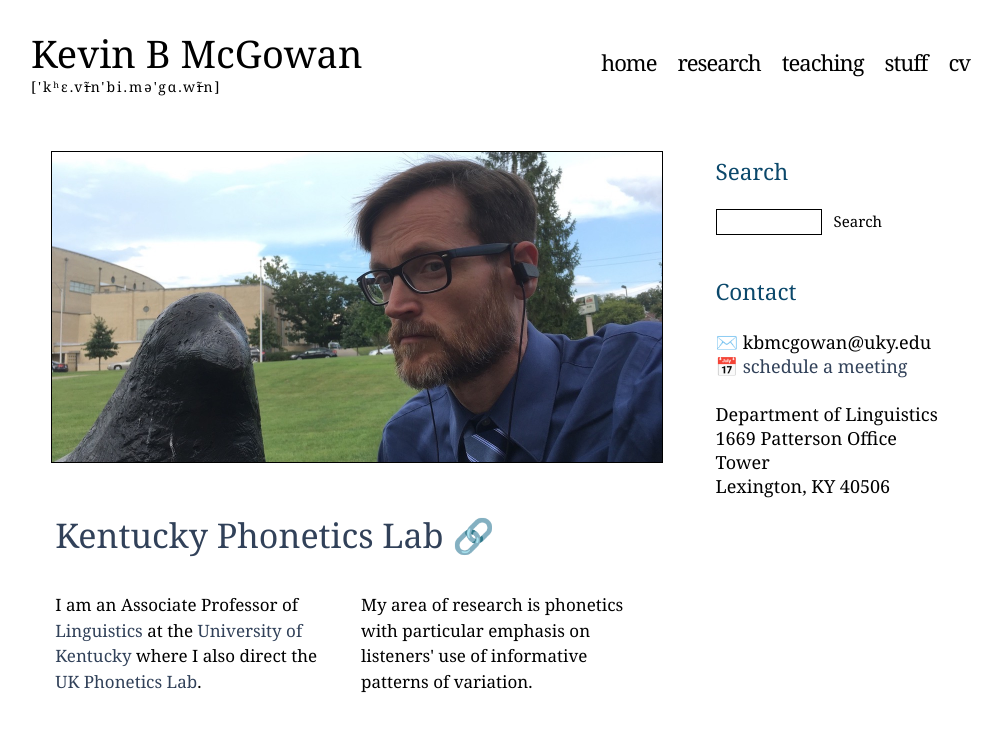
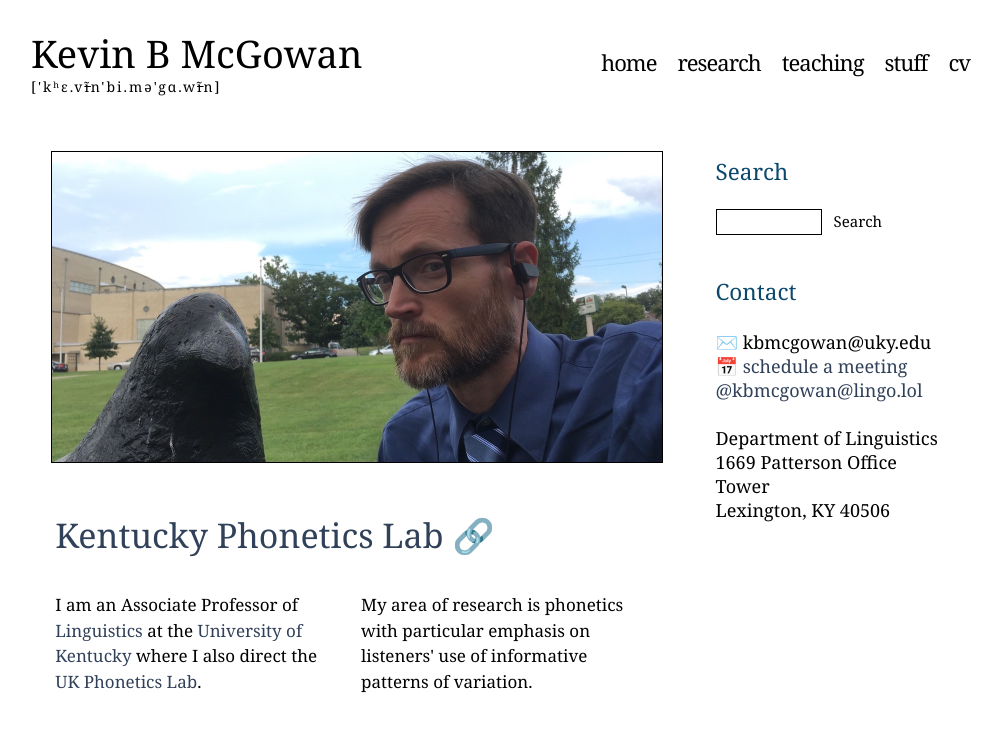
Before and after one commit to kbmcgowan/kbmcgowan.github.io, a Jekyll site: the page built from index.html, in a window 1280 px wide. Shown: the top 732 px of the page, without its empty margins (134-1136 px from the left). Built offline with Jekyll 4.4.1, drawn with Linux system fonts in a browser that asks for light colours; nearby versions of some CDN libraries; some web fonts are replaced; library files that are not in the unit come from our copies; a script that is not in the unit is left out; the list of posts is cut into pages by our own code.

Commit message:
Update index.html
added mastodon link, removed twitter

```diff
--- a/index.html
+++ b/index.html
@@ -45,7 +45,7 @@ layout: mainpage
     <ul>
 	<li>✉️ &#x6B;&#x62;&#x6D;&#x63;&#x67;&#x6F;&#x77;&#x61;&#x6E;&commat;&#x75;&#x6B;&#x79;&period;&#x65;&#x64;&#x75;</li>
         <li><a href="https://calendly.com/kevinbmcgowan/">📅 schedule a meeting</a></li>
-	<!-- <li><a href="https://twitter.com/kbmcgowan"><img src="images/twitter.png" alt="twitter" class="icon"></a> <a href="https://google.com/+disprefer/"><img src="images/google.png" alt="google+" class="icon"></a> <a href="https://github.com/kbmcgowan"><img src="images/github.png" alt="github" class="icon"></a></li> -->
+	<li><a rel="me" href="https://lingo.lol/@kbmcgowan">@kbmcgowan@lingo.lol</a></li>
 	<li> &nbsp; </li>
 	<li>Department of Linguistics</li>
 	<li>1669 Patterson Office Tower</li>
```
